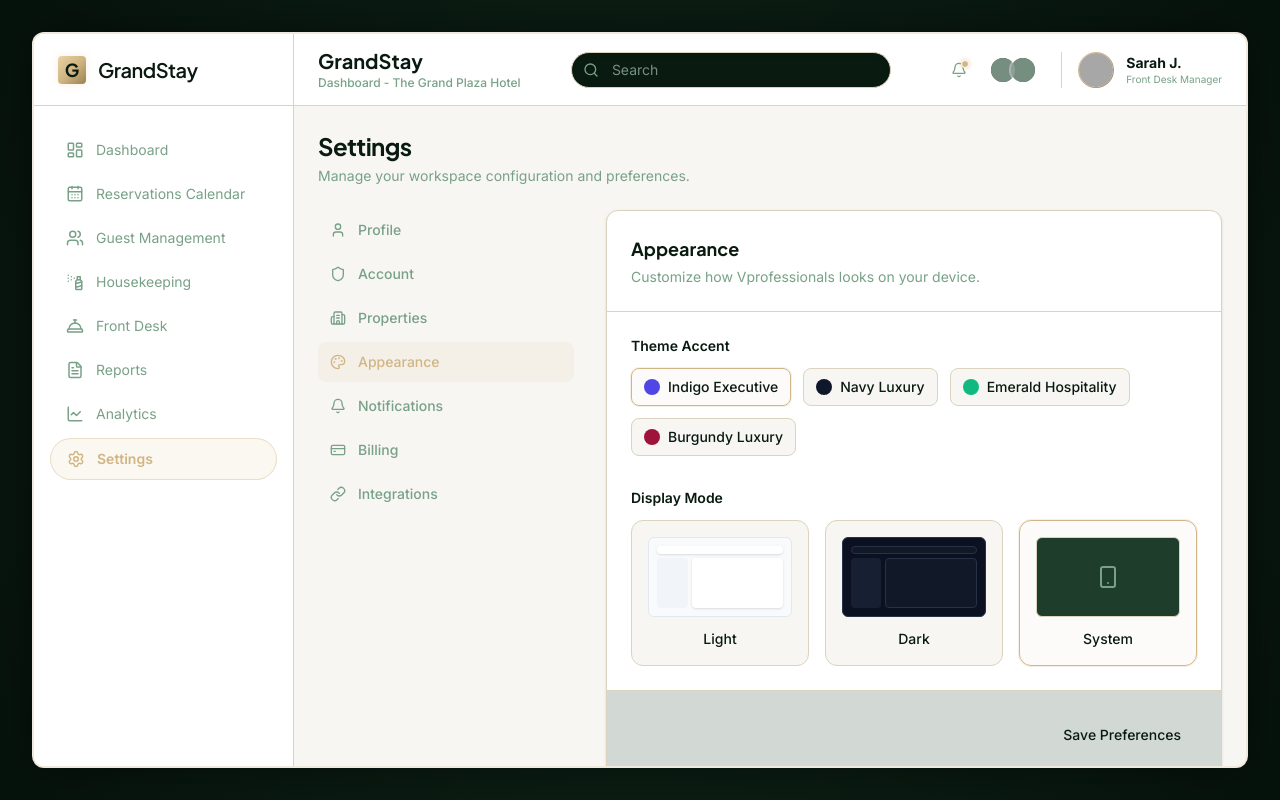
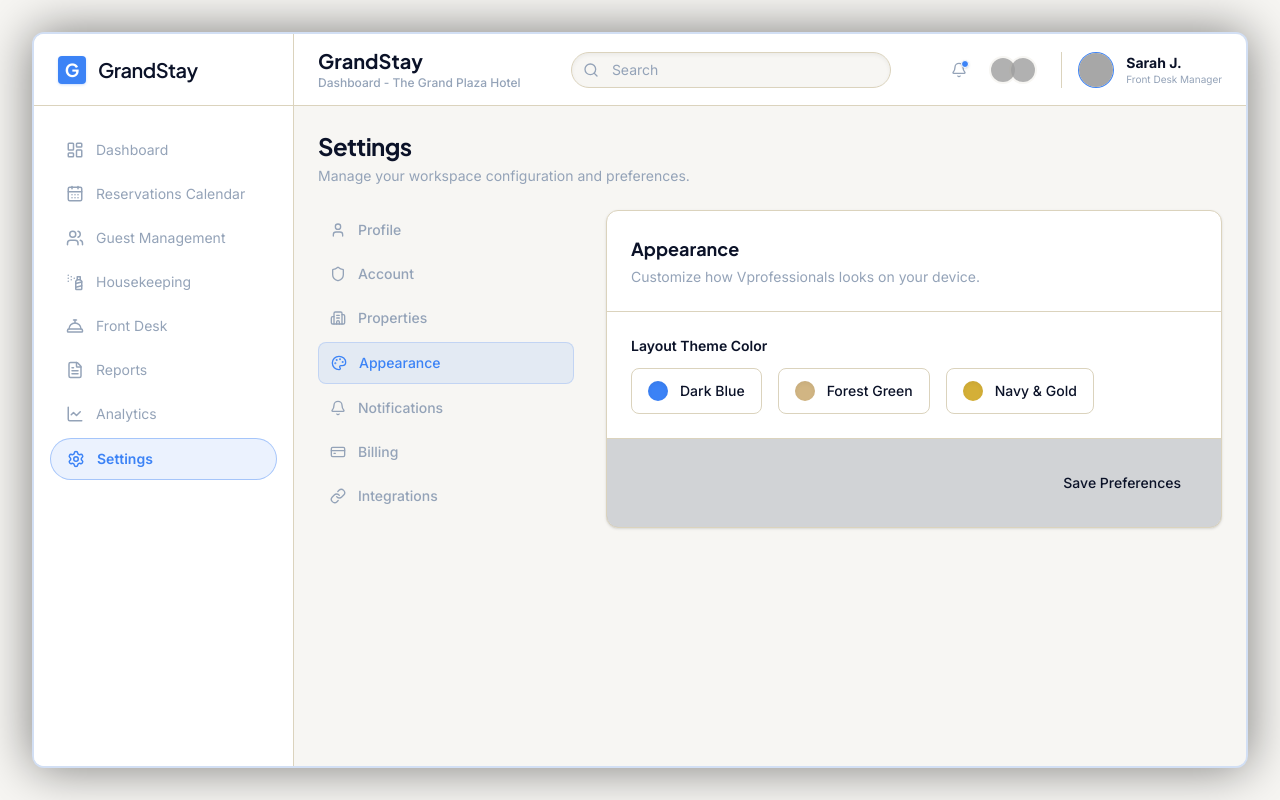
Before and after one commit to mirzamumtaz9494-netizen/saas-dashboard, a Next.js app: page /dashboard/settings in a window 1280 px wide. Built offline with nearby package versions, Linux system fonts and the light colour scheme; grey boxes are pictures that could not be loaded.

Commit message:
feat: implement functional multi-theme support (Blue, Green, Gold) and Settings UI

```diff
--- a/app/dashboard/layout.tsx
+++ b/app/dashboard/layout.tsx
@@ -8,8 +8,8 @@ export default function DashboardLayout({
 }) {
   return (
     <div className="min-h-screen p-4 md:p-8 flex items-center justify-center relative">
-      {/* Structural Match: Subtle soft gold border around the deep green app frame */}
-      <div className="flex h-[calc(100vh-4rem)] w-full max-w-[1600px] overflow-hidden rounded-xl border-2 border-[#D1B583]/20 shadow-[0_0_50px_rgba(0,0,0,0.5)] bg-background">
+      {/* Structural Match: Subtle semantic border around the app frame */}
+      <div className="flex h-[calc(100vh-4rem)] w-full max-w-[1600px] overflow-hidden rounded-xl border-2 border-primary/20 shadow-[0_0_50px_rgba(0,0,0,0.5)] bg-background">
         <DashboardSidebar />
         <div className="flex flex-1 flex-col overflow-hidden">
           <DashboardHeader />
--- a/app/dashboard/settings/page.tsx
+++ b/app/dashboard/settings/page.tsx
@@ -1,17 +1,24 @@
 "use client"
 
 import { useTheme } from "next-themes"
-import { Building2, Bell, Shield, CreditCard, Palette, User, Link as LinkIcon, Smartphone } from "lucide-react"
+import { Building2, Bell, Shield, CreditCard, Palette, User, Link as LinkIcon, Smartphone, Check } from "lucide-react"
 
 import { Button } from "@/components/ui/Button"
-import { Input } from "@/components/ui/Input"
 import { Label } from "@/components/ui/Label"
 
 export default function SettingsPage() {
-  const { setTheme, theme } = useTheme()
+  const { setTheme, theme, resolvedTheme } = useTheme()
+
+  const activeTheme = theme === 'system' ? resolvedTheme : theme;
+
+  const themes = [
+    { id: 'dark', name: 'Dark Blue', color: 'bg-[#3B82F6]' },
+    { id: 'theme-green', name: 'Forest Green', color: 'bg-[#D1B583]' },
+    { id: 'theme-gold', name: 'Navy & Gold', color: 'bg-[#D4AF37]' },
+  ];
 
   return (
-    <div className="flex flex-col gap-6 h-full">
+    <div className="flex flex-col gap-6 h-full pb-8">
       {/* Header */}
       <div>
         <h1 className="font-heading text-2xl font-bold tracking-tight text-foreground">Settings</h1>
@@ -37,7 +44,7 @@ export default function SettingsPage() {
                 href={`#${item.id}`}
                 className={`flex items-center gap-3 px-3 py-2.5 rounded-lg text-sm font-medium transition-colors cursor-pointer ${
                   item.active
-                    ? 'bg-primary/10 text-primary'
+                    ? 'bg-primary/10 text-primary border border-primary/20'
                     : 'text-muted-foreground hover:bg-muted hover:text-foreground'
                 }`}
               >
@@ -61,74 +68,24 @@ export default function SettingsPage() {
 
               {/* Theme Colors */}
               <div>
-                <Label className="text-sm font-semibold mb-3 block">Theme Accent</Label>
-                <div className="flex flex-wrap gap-3">
-                  {[
-                    { name: 'Indigo Executive', color: 'bg-[#4F46E5]', active: true },
-                    { name: 'Navy Luxury', color: 'bg-[#0F172A]', active: false },
-                    { name: 'Emerald Hospitality', color: 'bg-[#10B981]', active: false },
-                    { name: 'Burgundy Luxury', color: 'bg-[#9f1239]', active: false },
-                  ].map(t => (
+                <Label className="text-sm font-semibold mb-3 block">Layout Theme Color</Label>
+                <div className="flex flex-wrap gap-4">
+                  {themes.map(t => (
                     <div
-                      key={t.name}
-                      className={`flex items-center gap-2 px-3 py-2 rounded-lg border cursor-pointer transition-all ${
-                        t.active ? 'border-primary bg-primary/5 ring-1 ring-primary/20' : 'border-border hover:border-foreground/30 bg-background'
+                      key={t.id}
+                      onClick={() => setTheme(t.id)}
+                      className={`flex items-center gap-3 px-4 py-3 rounded-lg border cursor-pointer transition-all ${
+                        activeTheme === t.id
+                          ? 'border-primary bg-primary/5 ring-1 ring-primary/30 shadow-md'
+                          : 'border-border hover:border-foreground/30 bg-card hover:bg-muted/30'
                       }`}
                     >
-                      <div className={`h-4 w-4 rounded-full ${t.color}`}></div>
+                      <div className={`h-5 w-5 rounded-full ${t.color} flex items-center justify-center shadow-inner`}>
+                        {activeTheme === t.id && <Check className="h-3 w-3 text-primary-foreground" />}
+                      </div>
                       <span className="text-sm font-medium text-foreground">{t.name}</span>
                     </div>
                   ))}
-                </div>
-              </div>
-
-              {/* Mode Selection */}
-              <div>
-                <Label className="text-sm font-semibold mb-3 block">Display Mode</Label>
-                <div className="grid grid-cols-3 gap-4">
-                  <div
-                    onClick={() => setTheme('light')}
-                    className={`flex flex-col items-center gap-3 p-4 rounded-xl border cursor-pointer transition-all ${
-                      theme === 'light' ? 'border-primary bg-primary/5 ring-1 ring-primary/20' : 'border-border hover:border-foreground/30 bg-background'
-                    }`}
-                  >
-                    <div className="h-20 w-full bg-[#F8FAFC] rounded-md border border-[#E2E8F0] p-2 flex flex-col gap-1 overflow-hidden">
-                      <div className="h-2 w-full bg-[#FFFFFF] rounded-sm shadow-sm"></div>
-                      <div className="flex gap-1 flex-1">
-                        <div className="w-1/4 h-full bg-[#F1F5F9] rounded-sm"></div>
-                        <div className="w-3/4 h-full bg-[#FFFFFF] rounded-sm shadow-sm"></div>
-                      </div>
-                    </div>
-                    <span className="text-sm font-medium text-foreground">Light</span>
-                  </div>
-
-                  <div
-                    onClick={() => setTheme('dark')}
-                    className={`flex flex-col items-center gap-3 p-4 rounded-xl border cursor-pointer transition-all ${
-                      theme === 'dark' ? 'border-primary bg-primary/5 ring-1 ring-primary/20' : 'border-border hover:border-foreground/30 bg-background'
-                    }`}
-                  >
-                    <div className="h-20 w-full bg-[#0B1120] rounded-md border border-[#263247] p-2 flex flex-col gap-1 overflow-hidden">
-                      <div className="h-2 w-full bg-[#111827] rounded-sm border border-[#263247]"></div>
-                      <div className="flex gap-1 flex-1">
-                        <div className="w-1/4 h-full bg-[#172033] rounded-sm"></div>
-                        <div className="w-3/4 h-full bg-[#111827] rounded-sm border border-[#263247]"></div>
-                      </div>
-                    </div>
-                    <span className="text-sm font-medium text-foreground">Dark</span>
-                  </div>
-
-                  <div
-                    onClick={() => setTheme('system')}
-                    className={`flex flex-col items-center gap-3 p-4 rounded-xl border cursor-pointer transition-all ${
-                      theme === 'system' ? 'border-primary bg-primary/5 ring-1 ring-primary/20' : 'border-border hover:border-foreground/30 bg-background'
-                    }`}
-                  >
-                    <div className="h-20 w-full bg-muted rounded-md border border-border flex items-center justify-center">
-                      <Smartphone className="h-6 w-6 text-muted-foreground" />
-                    </div>
-                    <span className="text-sm font-medium text-foreground">System</span>
-                  </div>
                 </div>
               </div>
 
--- a/app/globals.css
+++ b/app/globals.css
@@ -38,28 +38,79 @@
 
   --font-heading: "Plus Jakarta Sans", sans-serif;
   --font-sans: "Inter", sans-serif;
+
+  /* Shared gradients for charts */
+  --color-chart-1: hsl(var(--chart-1));
+  --color-chart-2: hsl(var(--chart-2));
+  --color-chart-3: hsl(var(--chart-3));
+  --color-chart-4: hsl(var(--chart-4));
 }
 
 @layer base {
-  :root {
-    /* EXACT MATCH: Deep Forest Green & Soft Gold Theme */
-    --background: 148 48% 7%; /* #091A11 - Deep forest off-black */
-    --foreground: 38 46% 85%; /* Soft beige/gold for primary text */
+  :root, .dark, .theme-blue {
+    /* Theme 1: Dark Blue (From latest screenshot) */
+    --background: 226 47% 8%; /* #0B101E */
+    --foreground: 210 40% 98%;
 
-    --card: 144 43% 12%; /* #112A1B - Slightly elevated forest green */
+    --card: 225 40% 12%; /* #12182B */
+    --card-foreground: 210 40% 98%;
+
+    --popover: 225 40% 12%;
+    --popover-foreground: 210 40% 98%;
+
+    --primary: 217 91% 60%; /* #3B82F6 */
+    --primary-foreground: 0 0% 100%;
+
+    --secondary: 225 30% 16%;
+    --secondary-foreground: 210 40% 98%;
+
+    --muted: 225 30% 16%;
+    --muted-foreground: 215 20% 65%;
+
+    --accent: 217 91% 60%;
+    --accent-foreground: 0 0% 100%;
+
+    --destructive: 0 62.8% 30.6%;
+    --destructive-foreground: 0 0% 100%;
+
+    --border: 225 30% 18%;
+    --input: 225 30% 18%;
+    --ring: 217 91% 60%;
+    --radius: 0.5rem;
+
+    --success: 142 71% 45%;
+    --success-muted: hsl(142 71% 45% / 0.15);
+    --warning: 38 92% 50%;
+    --warning-muted: hsl(38 92% 50% / 0.15);
+    --error: 346 87% 60%;
+    --error-muted: hsl(346 87% 60% / 0.15);
+
+    /* Charts */
+    --chart-1: 217 91% 60%; /* Blue */
+    --chart-2: 152 69% 51%; /* Teal */
+    --chart-3: 142 71% 45%; /* Green */
+    --chart-4: 0 84% 60%;   /* Red */
+  }
+
+  .theme-green {
+    /* Theme 2: Deep Forest Green & Soft Gold */
+    --background: 148 48% 7%;
+    --foreground: 38 46% 85%;
+
+    --card: 144 43% 12%;
     --card-foreground: 38 46% 85%;
 
     --popover: 144 43% 12%;
     --popover-foreground: 38 46% 85%;
 
-    --primary: 38 46% 67%; /* #D1B583 - Soft elegant Gold */
+    --primary: 38 46% 67%; /* Soft Gold */
     --primary-foreground: 148 48% 7%;
 
-    --secondary: 145 35% 18%; /* Dark green for secondary elements */
+    --secondary: 145 35% 18%;
     --secondary-foreground: 38 46% 85%;
 
-    --muted: 145 35% 18%; /* Same as secondary for subtle backgrounds */
-    --muted-foreground: 143 18% 55%; /* #769080 - Muted sage green text */
+    --muted: 145 35% 18%;
+    --muted-foreground: 143 18% 55%;
 
     --accent: 38 46% 67%;
     --accent-foreground: 148 48% 7%;
@@ -67,26 +118,75 @@
     --destructive: 0 62.8% 30.6%;
     --destructive-foreground: 0 0% 100%;
 
-    --border: 145 35% 18%; /* Deep green borders */
+    --border: 145 35% 18%;
     --input: 145 35% 18%;
     --ring: 38 46% 67%;
-    --radius: 0.75rem; /* The cards in this design are slightly more rounded */
+    --radius: 0.75rem;
 
-    /* Themed Status Colors to fit the green aesthetic */
     --success: 142 71% 45%;
     --success-muted: hsl(142 71% 45% / 0.15);
-    --warning: 38 46% 67%; /* Warning matches primary soft gold */
+    --warning: 38 46% 67%;
     --warning-muted: hsl(38 46% 67% / 0.15);
     --error: 346 87% 60%;
     --error-muted: hsl(346 87% 60% / 0.15);
+
+    /* Charts */
+    --chart-1: 38 46% 67%; /* Soft Gold */
+    --chart-2: 43 74% 49%; /* Mid Gold */
+    --chart-3: 38 30% 40%; /* Dark Gold */
+    --chart-4: 145 35% 25%; /* Accent Green */
+  }
+
+  .theme-gold {
+    /* Theme 3: Luxury Navy & Gold */
+    --background: 226 58% 10%;
+    --foreground: 0 0% 100%;
+
+    --card: 225 48% 14%;
+    --card-foreground: 0 0% 100%;
+
+    --popover: 225 48% 14%;
+    --popover-foreground: 0 0% 100%;
+
+    --primary: 43 74% 49%; /* Bright Gold */
+    --primary-foreground: 226 58% 10%;
+
+    --secondary: 225 48% 22%;
+    --secondary-foreground: 0 0% 100%;
+
+    --muted: 225 48% 20%;
+    --muted-foreground: 215 20% 70%;
+
+    --accent: 43 74% 49%;
+    --accent-foreground: 226 58% 10%;
+
+    --destructive: 0 62.8% 30.6%;
+    --destructive-foreground: 0 0% 100%;
+
+    --border: 225 48% 22%;
+    --input: 225 48% 22%;
+    --ring: 43 74% 49%;
+    --radius: 0.5rem;
+
+    --success: 142 71% 45%;
+    --success-muted: hsl(142 71% 45% / 0.15);
+    --warning: 43 74% 49%;
+    --warning-muted: hsl(43 74% 49% / 0.15);
+    --error: 346 87% 60%;
+    --error-muted: hsl(346 87% 60% / 0.15);
+
+    /* Charts */
+    --chart-1: 43 74% 49%; /* Gold */
+    --chart-2: 45 93% 76%; /* Light Gold */
+    --chart-3: 35 70% 35%; /* Dark Gold */
+    --chart-4: 225 48% 30%; /* Accent Navy */
   }
 
   .light {
-    /* Forcing dark theme default for visual parity with screenshot */
     --background: 43 20% 96%;
-    --foreground: 148 48% 7%;
+    --foreground: 226 58% 10%;
     --card: 0 0% 100%;
-    --card-foreground: 148 48% 7%;
+    --card-foreground: 226 58% 10%;
     --border: 43 30% 80%;
   }
 
@@ -96,13 +196,13 @@
 
   body {
     @apply bg-background text-foreground antialiased;
-    /* Soft dark green radial gradient */
-    background: radial-gradient(circle at center, #112A1B 0%, #06120C 100%);
+    /* Soft dark radial gradient matching the themes */
+    background: radial-gradient(circle at center, var(--card) 0%, var(--background) 100%);
     min-height: 100vh;
   }
 }
 
-/* Custom scrollbar matching soft gold & green */
+/* Custom scrollbar matching primary */
 ::-webkit-scrollbar {
   width: 6px;
   height: 6px;
--- a/components/layout/DashboardHeader.tsx
+++ b/components/layout/DashboardHeader.tsx
@@ -17,14 +17,14 @@ export function DashboardHeader() {
         </p>
       </div>
 
-      {/* Center: Search Bar (Deep Green inset) */}
+      {/* Center: Search Bar (Dynamic semantic background) */}
       <div className="hidden md:flex flex-1 max-w-[320px] mx-8">
         <div className="relative w-full">
           <Search className="absolute left-3 top-1/2 -translate-y-1/2 h-4 w-4 text-muted-foreground" />
           <Input
             type="search"
             placeholder="Search"
-            className="w-full bg-[#091A11] border-border rounded-full pl-10 h-9 shadow-inner text-sm focus-visible:ring-[#D1B583] placeholder:text-[#769080]"
+            className="w-full bg-background border-border rounded-full pl-10 h-9 shadow-inner text-sm focus-visible:ring-primary placeholder:text-muted-foreground"
           />
         </div>
       </div>
@@ -32,23 +32,23 @@ export function DashboardHeader() {
       {/* Right: Notifications and Profile */}
       <div className="flex items-center gap-4 shrink-0">
         <div className="flex items-center gap-3">
-          <button className="relative h-9 w-9 flex items-center justify-center rounded-full hover:bg-white/5 transition-colors">
+          <button className="relative h-9 w-9 flex items-center justify-center rounded-full hover:bg-muted transition-colors">
             <Bell className="h-4 w-4 text-muted-foreground" />
-            <span className="absolute top-2 right-2 h-2 w-2 rounded-full bg-[#D1B583] border border-card shadow-[0_0_5px_rgba(209,181,131,0.6)]" />
+            <span className="absolute top-2 right-2 h-2 w-2 rounded-full bg-primary border border-card shadow-sm" />
           </button>
 
           <div className="hidden sm:flex -space-x-2 mr-2">
-            <div className="h-7 w-7 rounded-full bg-[#112A1B] border-2 border-card flex items-center justify-center overflow-hidden">
+            <div className="h-7 w-7 rounded-full bg-card border-2 border-background flex items-center justify-center overflow-hidden">
               <img src="https://api.dicebear.com/7.x/avataaars/svg?seed=Alex" alt="Team" className="h-full w-full object-cover opacity-80 mix-blend-luminosity" />
             </div>
-            <div className="h-7 w-7 rounded-full bg-[#112A1B] border-2 border-card flex items-center justify-center overflow-hidden">
+            <div className="h-7 w-7 rounded-full bg-card border-2 border-background flex items-center justify-center overflow-hidden">
               <img src="https://api.dicebear.com/7.x/avataaars/svg?seed=Maria" alt="Team" className="h-full w-full object-cover opacity-80 mix-blend-luminosity" />
             </div>
           </div>
         </div>
 
         <div className="flex items-center gap-3 pl-4 border-l border-border">
-          <div className="h-9 w-9 rounded-full bg-gradient-to-br from-[#E8D2A6] to-[#9C8151] p-[1px]">
+          <div className="h-9 w-9 rounded-full bg-primary p-[1px]">
             <div className="h-full w-full rounded-full bg-card overflow-hidden">
               <img src="https://api.dicebear.com/7.x/avataaars/svg?seed=Sarah" alt="Sarah J." className="h-full w-full object-cover opacity-90" />
             </div>
--- a/components/layout/DashboardSidebar.tsx
+++ b/components/layout/DashboardSidebar.tsx
@@ -31,11 +31,11 @@ export function DashboardSidebar() {
 
   return (
     <aside className="hidden border-r border-border bg-card md:flex w-[260px] flex-col flex-shrink-0 min-h-full">
-      {/* Exact Logo Match from Screenshot (Soft Gold + Green) */}
+      {/* Logo using semantic primary color to adapt to theme */}
       <div className="flex h-[72px] items-center px-6 border-b border-border bg-card">
         <Link href="/" className="flex items-center gap-3 font-semibold group">
-          <div className="flex h-7 w-7 items-center justify-center rounded bg-gradient-to-br from-[#E8D2A6] via-[#D1B583] to-[#9C8151] shadow-[0_0_10px_rgba(209,181,131,0.2)]">
-            <span className="text-[#091A11] font-heading font-bold text-lg leading-none">G</span>
+          <div className="flex h-7 w-7 items-center justify-center rounded bg-primary shadow-sm shadow-primary/20">
+            <span className="text-primary-foreground font-heading font-bold text-lg leading-none">G</span>
           </div>
           <span className="font-heading tracking-tight text-xl text-foreground">GrandStay</span>
         </Link>
@@ -51,13 +51,13 @@ export function DashboardSidebar() {
               className={cn(
                 "flex items-center gap-3 px-4 py-2.5 text-sm transition-all group relative overflow-hidden",
                 isActive
-                  ? "text-[#D1B583] font-semibold border border-[#D1B583]/40 bg-[#D1B583]/10 rounded-full"
-                  : "text-muted-foreground hover:bg-white/5 hover:text-foreground rounded-lg"
+                  ? "text-primary font-semibold border border-primary/40 bg-primary/10 rounded-full"
+                  : "text-muted-foreground hover:bg-muted hover:text-foreground rounded-lg"
               )}
             >
               <item.icon className={cn(
                 "h-[18px] w-[18px] transition-colors relative z-10",
-                isActive ? "text-[#D1B583]" : "text-muted-foreground group-hover:text-muted-foreground/80"
+                isActive ? "text-primary" : "text-muted-foreground group-hover:text-muted-foreground/80"
               )} />
               <span className="relative z-10">{item.title}</span>
             </Link>
```
Also changed, not shown: app/dashboard/page.tsx (+50 -66 lines).
